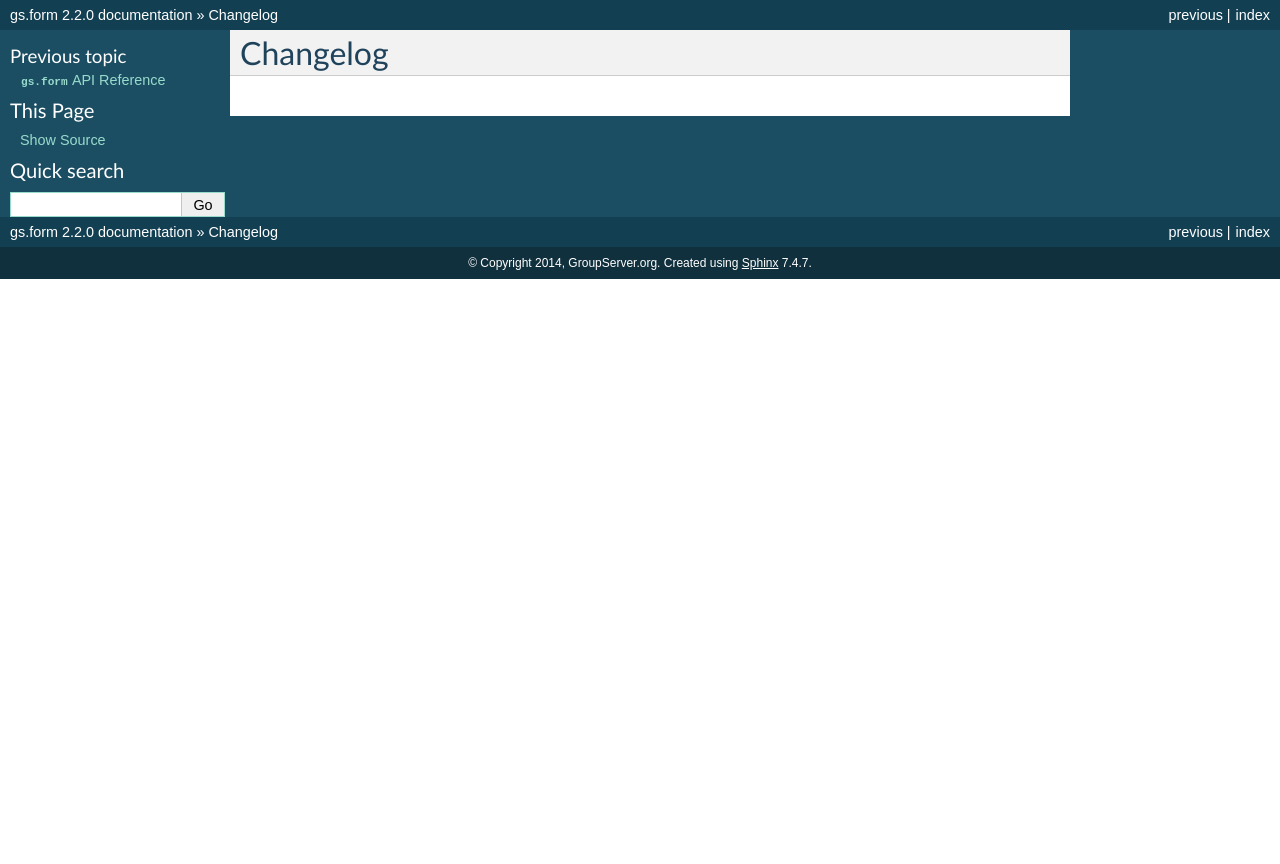
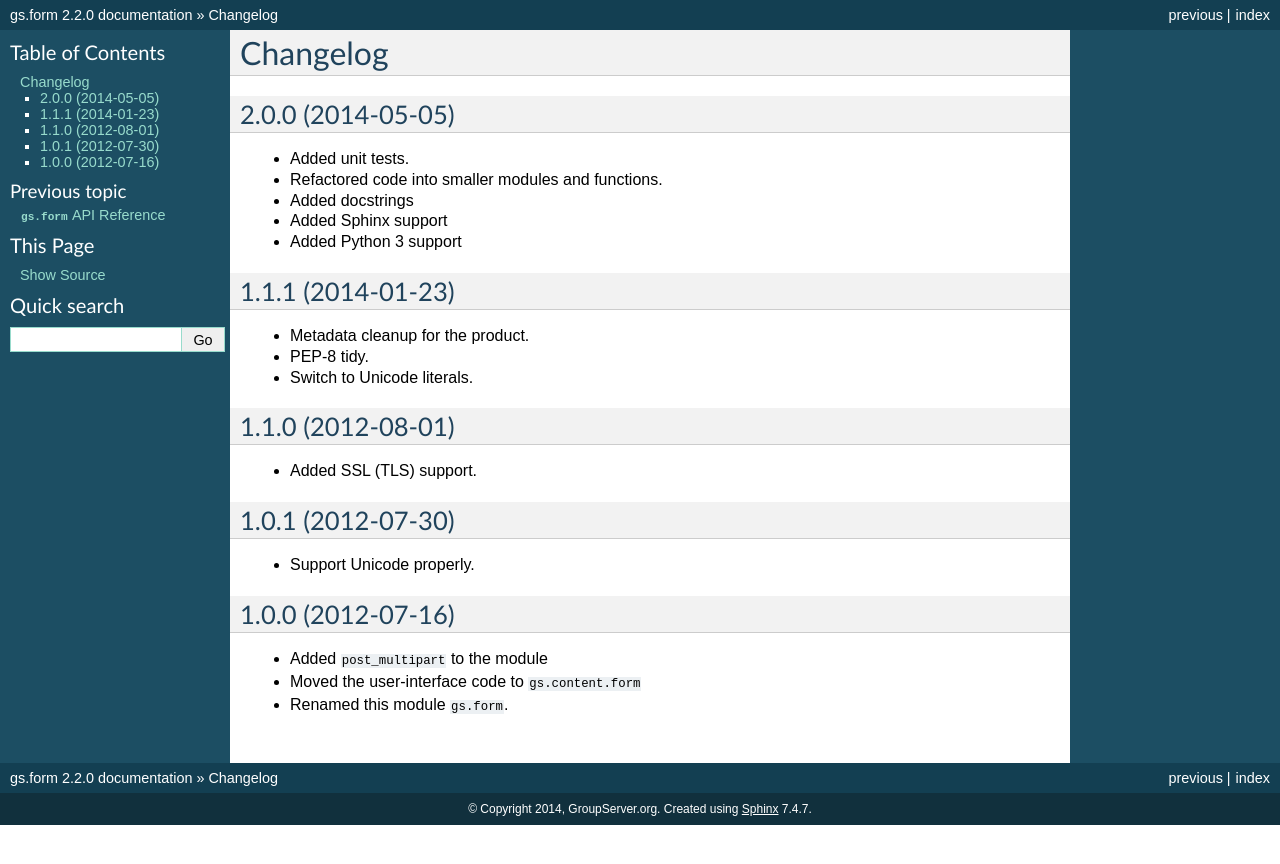
Before and after one commit to groupserver/gs.form, a Sphinx documentation site: the page built from docs/HISTORY.txt, in a window 1280 px wide. Shown: the top 864 px of the page. Built offline with Sphinx 7.4.7, drawn with Linux system fonts in a browser that asks for light colours.

Commit message:
Adding to the Changelog.

```diff
--- a/docs/HISTORY.txt
+++ b/docs/HISTORY.txt
@@ -1,2 +1,35 @@
 Changelog
 =========
+
+2.0.0 (2014-05-05)
+------------------
+
+* Added unit tests.
+* Refactored code into smaller modules and functions.
+* Added docstrings
+* Added Sphinx support
+* Added Python 3 support
+
+1.1.1 (2014-01-23)
+------------------
+
+* Metadata cleanup for the product.
+* PEP-8 tidy.
+* Switch to Unicode literals.
+
+1.1.0 (2012-08-01)
+------------------
+
+* Added SSL (TLS) support.
+
+1.0.1 (2012-07-30)
+------------------
+
+* Support Unicode properly.
+
+1.0.0 (2012-07-16)
+------------------
+
+* Added ``post_multipart`` to the module
+* Moved the user-interface code to ``gs.content.form``
+* Renamed this module ``gs.form``.
```
